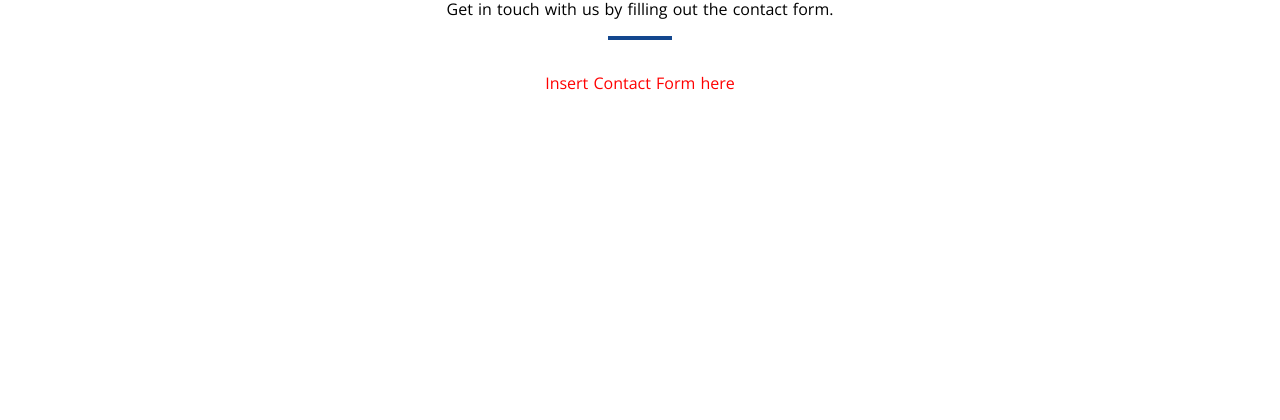
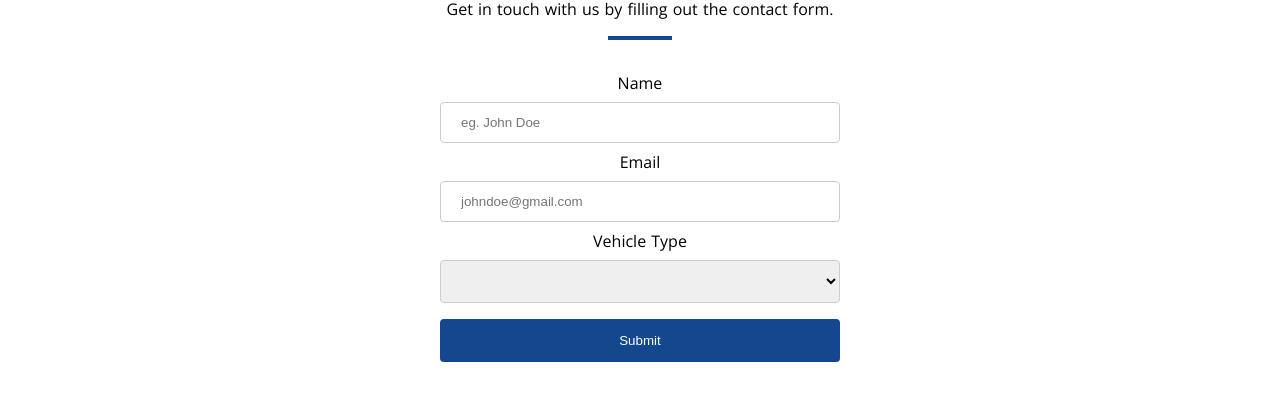
Before and after one commit to logan-connolly/atelbus, a Nuxt app: page /contact in a window 1280 px wide. Shown: the part 173-593 px from the top of the page. Built offline with nearby package versions, Linux system fonts and the light colour scheme.

Commit message:
Add contact form (#6)
* Add contact form component skeleton

* Add initial version of contact form

```diff
--- /dev/null
+++ b/components/contact/ContactForm.vue
@@ -0,0 +1,97 @@
+<template>
+  <form @submit.prevent="processForm">
+    <label for="name">Name</label>
+    <input
+      v-model="formData.name"
+      type="text"
+      id="name"
+      placeholder="eg. John Doe"
+    />
+    <label for="email">Email</label>
+    <input
+      v-model="formData.email"
+      type="text"
+      id="email"
+      placeholder="johndoe@gmail.com"
+    />
+    <label for="vehicleType">Vehicle Type</label>
+    <select v-model="formData.vehicleType" id="vehicleType">
+      <option value="truck">Truck</option>
+      <option value="bus">Bus</option>
+      <option value="rv">RV</option>
+      <option value="other">Other</option>
+    </select>
+    <input type="submit" value="Submit" />
+  </form>
+</template>
+
+<script>
+export default {
+  data() {
+    return {
+      formData: {
+        name: "",
+        email: "",
+        vehicleType: ""
+      }
+    };
+  },
+  methods: {
+    processForm() {
+      console.log(this.formData);
+      alert("Currently the form does not send information to server");
+      this.resetForm();
+    },
+    resetForm() {
+      this.formData = {
+        name: "",
+        email: "",
+        vehicleType: ""
+      };
+    }
+  }
+};
+</script>
+
+<style scoped>
+form {
+  width: 400px;
+}
+@media screen and (max-width: 600px) {
+  form {
+    width: 300px;
+  }
+}
+
+input[type="text"],
+select {
+  width: 100%;
+  padding: 12px 20px;
+  margin: 8px 0;
+  display: inline-block;
+  border: 1px solid #ccc;
+  border-radius: 4px;
+  box-sizing: border-box;
+}
+
+input[type="submit"] {
+  width: 100%;
+  background-color: #13478e;
+  color: white;
+  padding: 14px 20px;
+  margin: 8px 0;
+  border: none;
+  border-radius: 4px;
+  cursor: pointer;
+}
+
+input[type="submit"]:hover {
+  background-color: #1d6bd7;
+}
+
+div {
+  border-radius: 5px;
+  background-color: #f2f2f2;
+  padding: 20px;
+}
+</style>
--- a/pages/contact/index.vue
+++ b/pages/contact/index.vue
@@ -4,15 +4,18 @@
       Get in touch with us by filling out the contact form.
     </template>
     <template v-slot:content>
-      <div class="contact-form">
-        Insert Contact Form here
-      </div>
+      <contact-form></contact-form>
     </template>
   </page-layout>
 </template>
 
 <script>
-export default {};
+import ContactForm from "@/components/contact/ContactForm.vue";
+export default {
+  components: {
+    ContactForm
+  }
+};
 </script>
 
 <style scoped>
```
